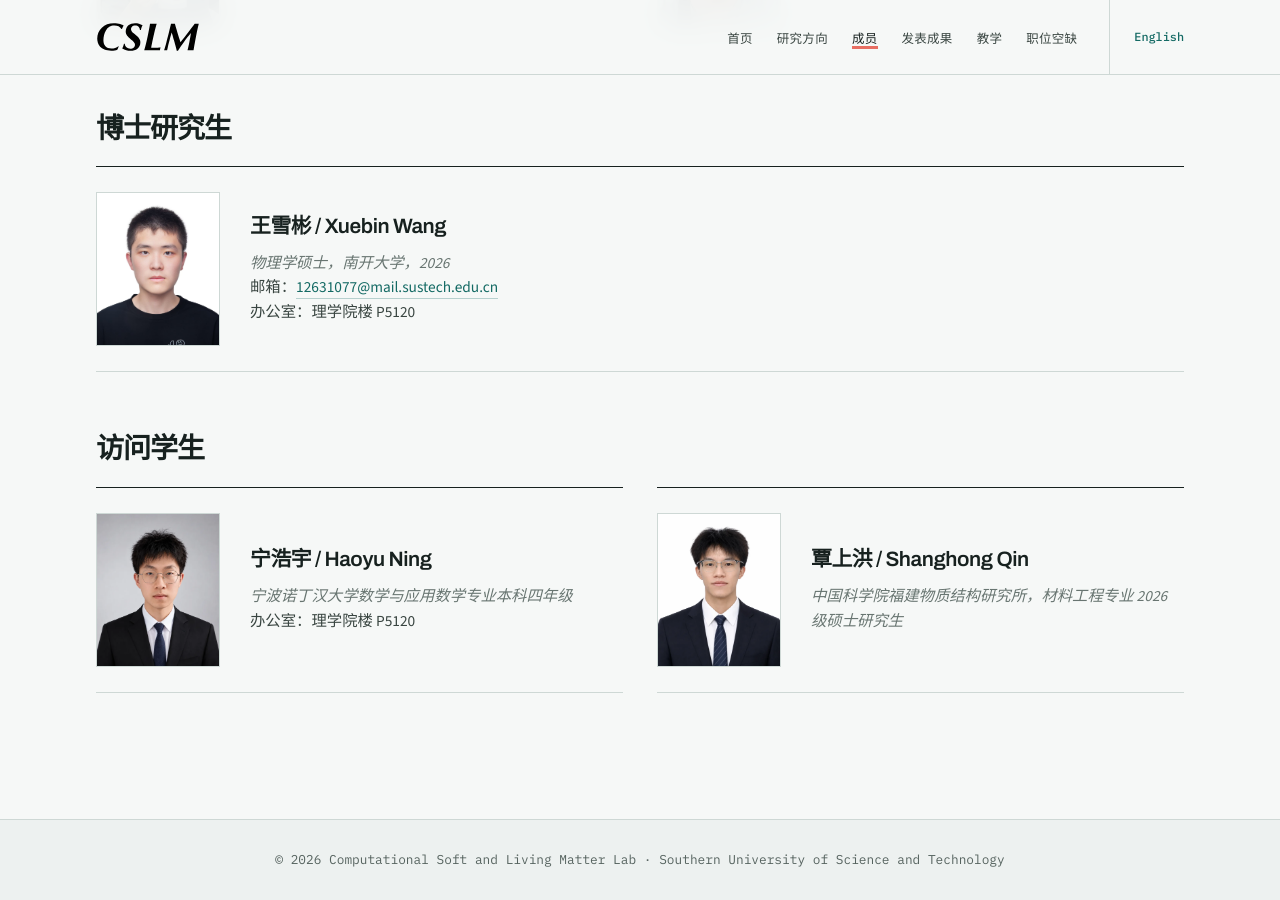
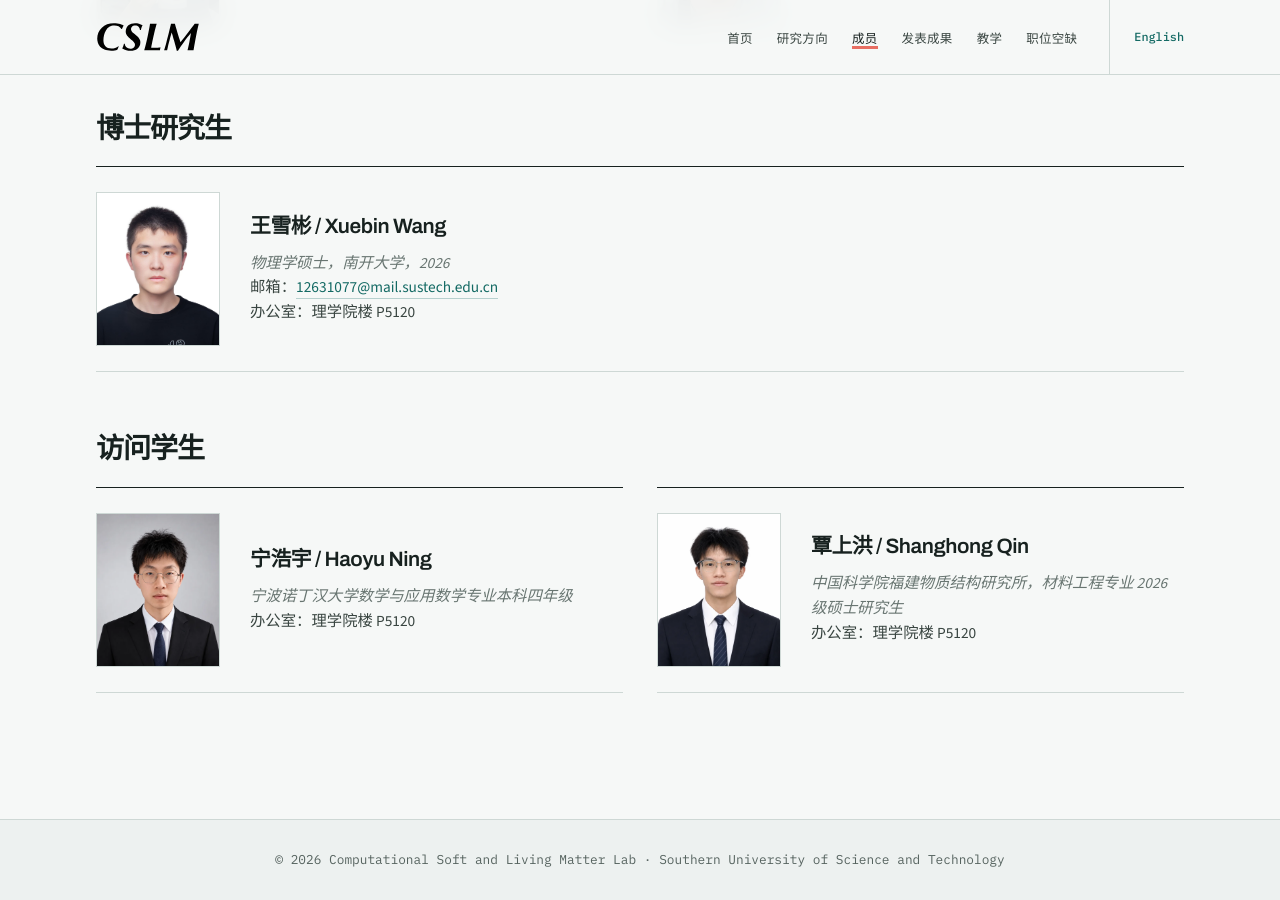
Before and after one commit to xxialab/xxialab.github.io, a Jekyll site: the page built from zh/people.html, in a window 1280 px wide and 900 px high, scrolled down 1190 px. Built offline with Jekyll 4.4.1, drawn with Linux system fonts in a browser that asks for light colours.

Commit message:
Add Shanghong Qin office

```diff
--- a/people.html
+++ b/people.html
@@ -123,7 +123,8 @@ permalink: /people.html
           <div>
             <h3>Shanghong Qin</h3>
             <p>
-              <em>M.Eng. student in Materials Engineering, Fujian Institute of Research on the Structure of Matter, Chinese Academy of Sciences, 2026 cohort</em>
+              <em>M.Eng. student in Materials Engineering, Fujian Institute of Research on the Structure of Matter, Chinese Academy of Sciences, 2026 cohort</em><br>
+              Office: Science Building P5120
             </p>
           </div>
         </div>
--- a/zh/people.html
+++ b/zh/people.html
@@ -122,7 +122,8 @@ permalink: /zh/people.html
           <div>
             <h3>覃上洪 / Shanghong Qin</h3>
             <p>
-              <em>中国科学院福建物质结构研究所，材料工程专业 2026 级硕士研究生</em>
+              <em>中国科学院福建物质结构研究所，材料工程专业 2026 级硕士研究生</em><br>
+              办公室：理学院楼 P5120
             </p>
           </div>
         </div>
```
